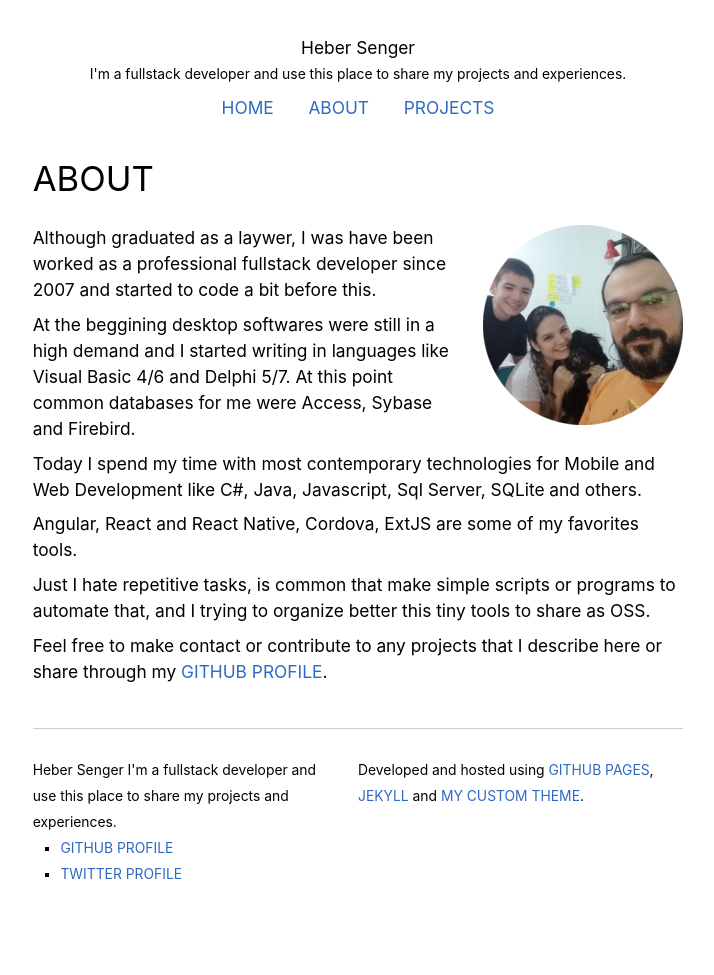
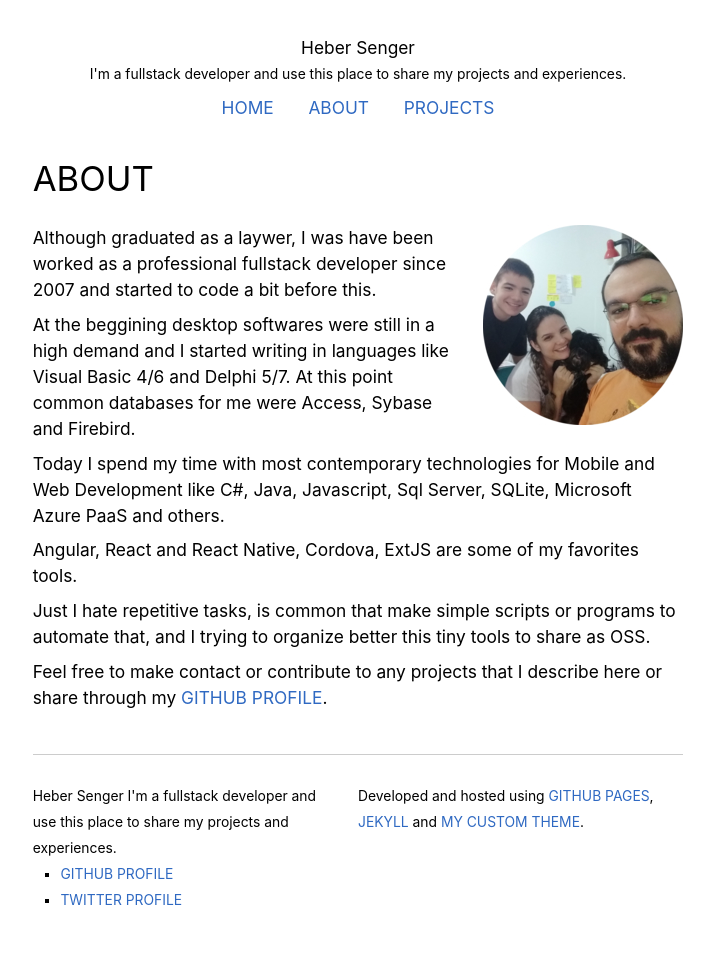
Before and after one commit to hesenger/hesenger.github.io, a Jekyll site: the page built from pages/about.md, in a window 1280 px wide. Shown: the whole page, without its empty margins (282-996 px from the left). Built offline with Jekyll 4.4.1, drawn with Linux system fonts in a browser that asks for light colours; before the commit the page ends 949 px from its top, so only the background shows below that.

Commit message:
azure desc in about

```diff
--- a/pages/about.md
+++ b/pages/about.md
@@ -19,7 +19,7 @@ Sybase and Firebird.
 
 Today I spend my time with most contemporary technologies for
 Mobile and Web Development like C#, Java, Javascript, Sql Server,
-SQLite and others.
+SQLite, Microsoft Azure PaaS and others.
 
 Angular, React and React Native, Cordova, ExtJS are some of my
 favorites tools.
```
